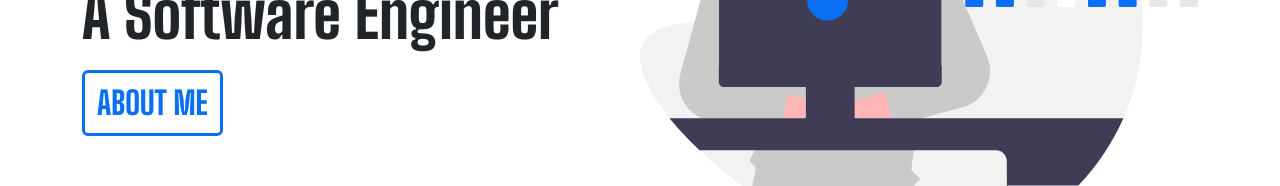
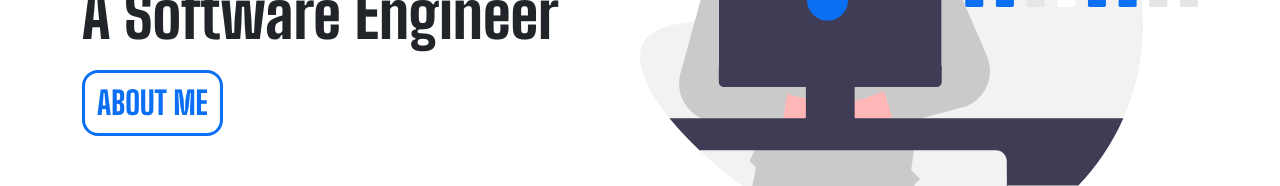
Before and after one commit to husamXA1/react-portfolio, a React (Vite) app: page / in a window 1280 px wide. Shown: the part 389-575 px from the top of the page. Built offline with nearby package versions, Linux system fonts and the light colour scheme; the HTML template or start-up script is replaced by a standard one.

Commit message:
increased button border radius. changed hero button to anchor tag

```diff
--- a/src/App.css
+++ b/src/App.css
@@ -48,7 +48,7 @@ a {
   color: #e2e2e2;
 }
 
-a:hover {
+a:hover:not(.btn) {
   text-decoration: underline;
 }
 
@@ -64,6 +64,7 @@ a:active,
 
 .btn {
   border-width: 3px;
+  border-radius: 0.5em;
 }
 
 .icon {
--- a/src/Components/Hero.tsx
+++ b/src/Components/Hero.tsx
@@ -5,7 +5,7 @@ export default function Hero() {
     <div className='container d-md-flex align-items-center py-5 hero'>
       <div className='w-100 text-center text-md-start py-5'>
         <h1 className='hero-title py-2'>Hello, I'm <span className='husam'>Husam</span> <br /> A Software Engineer</h1>
-        <button className='hero-btn btn btn-outline-primary'>ABOUT ME</button>
+        <a href='#about' className='hero-btn btn btn-outline-primary'>ABOUT ME</a>
       </div>
       <div className='w-100'>
         <img className='img-fluid' src={heroImg} alt="hero-image" />
```
